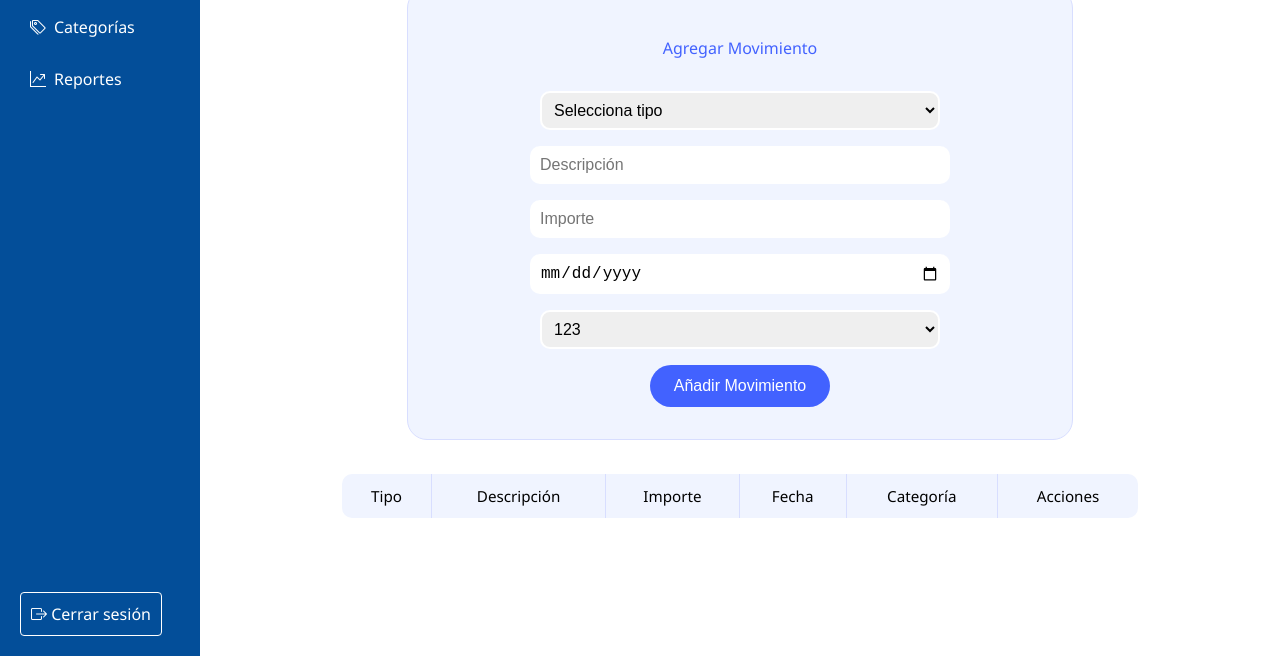
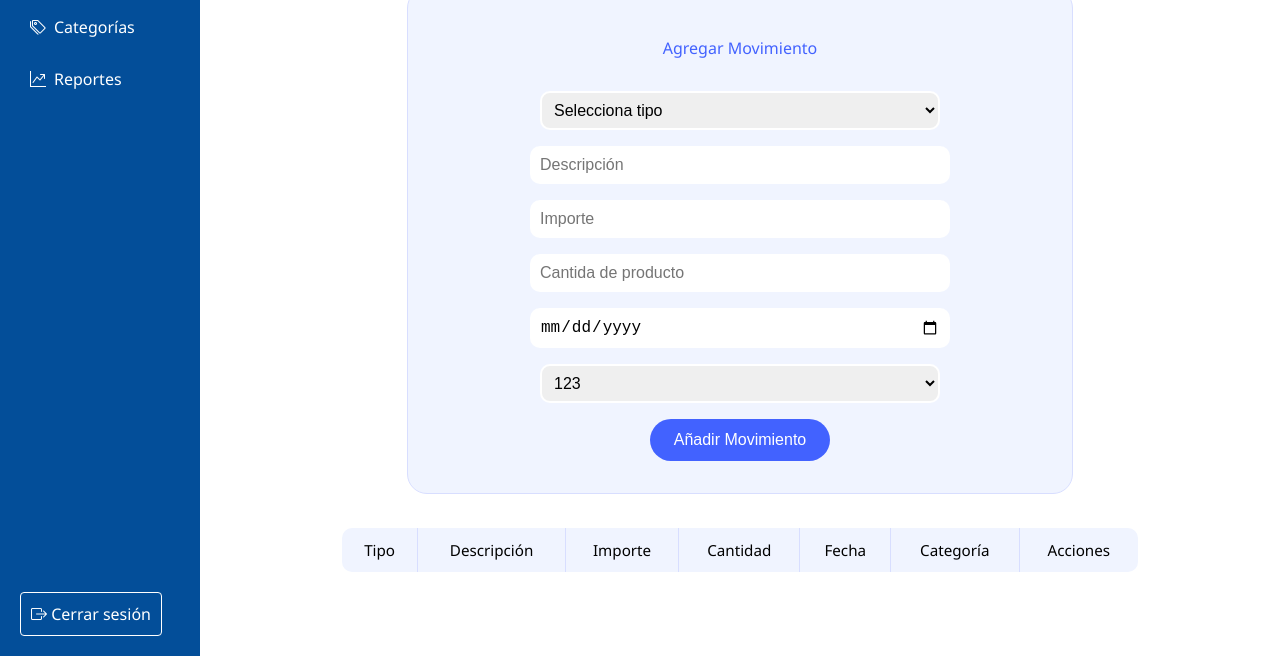
Before and after one commit to JuanGuzmendoza/RIWI, a website built with Vite: page ENTRENAMIENTOS/Modulo_3/Entrenamiento_3/ProductsManager/src/pages/movements.html in a window 1280 px wide. Shown: the part 144-800 px from the top of the page. Built offline with nearby package versions, Linux system fonts and the light colour scheme; no server answers; data requests are answered from the project's data file.

Commit message:
Actualizacion de vista movements

```diff
--- a/ENTRENAMIENTOS/Modulo_3/Entrenamiento_3/ProductsManager/public/DB/db.json
+++ b/ENTRENAMIENTOS/Modulo_3/Entrenamiento_3/ProductsManager/public/DB/db.json
@@ -43,20 +43,40 @@
   ],
   "movimientos": [
     {
-      "id": "8317",
+      "id": "c59f",
       "tipo": "compra",
-      "descripcion": "uno",
-      "importe": "-1",
-      "fecha": "1111-11-11",
+      "descripcion": "1",
+      "importe": "1",
+      "cantidad": "1123",
+      "fecha": "23123-12-31",
       "categoryId": "cf37"
     },
     {
-      "id": "898c",
+      "id": "0251",
       "tipo": "compra",
-      "descripcion": "1",
+      "descripcion": "123",
+      "cantidad": "123",
       "importe": "123",
-      "fecha": "0111-11-11",
+      "fecha": "23123-12-31",
+      "categoryId": "9b1e"
+    },
+    {
+      "id": "b0e5",
+      "tipo": "compra",
+      "descripcion": "12312",
+      "cantidad": "123",
+      "importe": "123",
+      "fecha": "23123-12-31",
       "categoryId": "45a7"
+    },
+    {
+      "id": "f8b1",
+      "tipo": "venta",
+      "descripcion": "4asd",
+      "cantidad": "4",
+      "importe": "213",
+      "fecha": "0033-12-05",
+      "categoryId": "ed6d"
     }
   ]
 }
--- a/ENTRENAMIENTOS/Modulo_3/Entrenamiento_3/ProductsManager/src/Js/movements.js
+++ b/ENTRENAMIENTOS/Modulo_3/Entrenamiento_3/ProductsManager/src/Js/movements.js
@@ -28,6 +28,7 @@ formMovimientos.addEventListener("submit", function (event) {
     const newMovimiento = {
         tipo: formMovimientos.tipoMovimiento.value,
         descripcion: formMovimientos.descripcionMovimiento.value,
+        cantidad:formMovimientos.cantProdMovimiento.value,
         importe: formMovimientos.importeMovimiento.value,
         fecha: formMovimientos.fechaMovimiento.value,
         categoryId: formMovimientos.categoria.value,
@@ -68,6 +69,7 @@ formEditarMovimiento.addEventListener("submit", async function (e) {
         tipo: formEditarMovimiento.editTipoMovimiento.value,
         descripcion: formEditarMovimiento.editDescripcionMovimiento.value,
         importe: formEditarMovimiento.editImporteMovimiento.value,
+        cantidad: formEditarMovimiento.editCantidadMovimiento.value,
         fecha: formEditarMovimiento.editFechaMovimiento.value,
         categoryId: formEditarMovimiento.editCategoriaMovimiento.value,
     }
@@ -77,7 +79,7 @@ formEditarMovimiento.addEventListener("submit", async function (e) {
 
 async function updateMovimiento(movimientoActualizado) {
     try {
-        const res = await fetch(`${endpointMovimientos}/${id}`, {
+        const res = await fetch(`${endpointMovimientos}/${movimientoActualizado.id}`, {
             method: 'PUT',
             headers: { 'Content-Type': 'application/json' },
             body: JSON.stringify(movimientoActualizado)
@@ -112,6 +114,7 @@ tbodyMovimientos.addEventListener('click', async (e) => {
             formEditarMovimiento.editTipoMovimiento.value = movimiento.tipo
             formEditarMovimiento.editDescripcionMovimiento.value = movimiento.descripcion
             formEditarMovimiento.editImporteMovimiento.value = movimiento.importe
+            formEditarMovimiento.editCantidadMovimiento.value = movimiento.cantidad
             formEditarMovimiento.editFechaMovimiento.value = movimiento.fecha
 
             await pintarCategorias(document.getElementById("editCategoriaMovimiento"))
@@ -151,6 +154,7 @@ async function pintarMovimientos() {
                     <td>${movimiento.tipo}</td>
                     <td>${movimiento.descripcion}</td>
                     <td>${movimiento.importe}</td>
+                    <td>${movimiento.cantidad}</td>
                     <td>${movimiento.fecha}</td>
                     <td>${movimiento.category.nameCategoria}</td>
                     <td>
--- a/ENTRENAMIENTOS/Modulo_3/Entrenamiento_3/ProductsManager/src/css/categories.css
+++ b/ENTRENAMIENTOS/Modulo_3/Entrenamiento_3/ProductsManager/src/css/categories.css
@@ -61,6 +61,15 @@ h1, p {
     border: 2px solid white;
     border-radius: 10px;
     font-size: 1rem;
+}
+.form-label {
+    align-self: flex-start;
+    font-weight: 500;
+    color: #314bcc;
+    font-size: 0.95rem;
+    margin-top: 0.5rem;
+    margin-bottom: -0.5rem;
+    padding-left: 5px;
 }
 
 /* =================== BOTONES =================== */
--- a/ENTRENAMIENTOS/Modulo_3/Entrenamiento_3/ProductsManager/src/pages/movements.html
+++ b/ENTRENAMIENTOS/Modulo_3/Entrenamiento_3/ProductsManager/src/pages/movements.html
@@ -42,6 +42,10 @@
         <input class="categoria_form_input" type="number" id="importeMovimiento" name="importeMovimiento"
           placeholder="Importe">
 
+
+        <input class="categoria_form_input" type="number" id="cantProdMovimiento" name="cantProdMovimiento"
+          placeholder="Cantida de producto">
+
         <input class="categoria_form_input" type="date" id="fechaMovimiento" name="fechaMovimiento">
 
         <select class="categoria_form_input" id="categoria" name="categoria">
@@ -62,6 +66,7 @@
               <th>Tipo</th>
               <th>Descripción</th>
               <th>Importe</th>
+              <th>Cantidad</th>
               <th>Fecha</th>
               <th>Categoría</th>
               <th>Acciones</th>
@@ -80,18 +85,26 @@
     <form id="formEditarMovimiento" class="categoria_form">
       <input type="hidden" id="idMovimiento">
 
+      <label for="editTipoMovimiento" class="form-label">Tipo de movimiento</label>
       <select class="categoria_form_input" id="editTipoMovimiento">
         <option value="">Selecciona tipo</option>
         <option value="compra">Compra</option>
         <option value="venta">Venta</option>
       </select>
 
+      <label for="editDescripcionMovimiento" class="form-label">Descripción</label>
       <input class="categoria_form_input" type="text" id="editDescripcionMovimiento" placeholder="Descripción">
 
+      <label for="editImporteMovimiento" class="form-label">Importe</label>
       <input class="categoria_form_input" type="number" id="editImporteMovimiento" placeholder="Importe">
 
+      <label for="editCantidadMovimiento" class="form-label">Cantidad</label>
+      <input class="categoria_form_input" type="number" id="editCantidadMovimiento" placeholder="Cantidad">
+
+      <label for="editFechaMovimiento" class="form-label">Fecha</label>
       <input class="categoria_form_input" type="date" id="editFechaMovimiento">
 
+      <label for="editCategoriaMovimiento" class="form-label">Categoría</label>
       <select class="categoria_form_input" id="editCategoriaMovimiento">
         <option value="">Selecciona una categoría</option>
       </select>
@@ -106,6 +119,7 @@
 
 
 
+
     </div>
   </div>
 
```
Also changed, not shown: ENTRENAMIENTOS/Modulo_3/Entrenamiento_3/ProductsManager/src/Js/dashboard.js (+0 -8 lines). Lines whose indentation alone changed are shown as unchanged.
